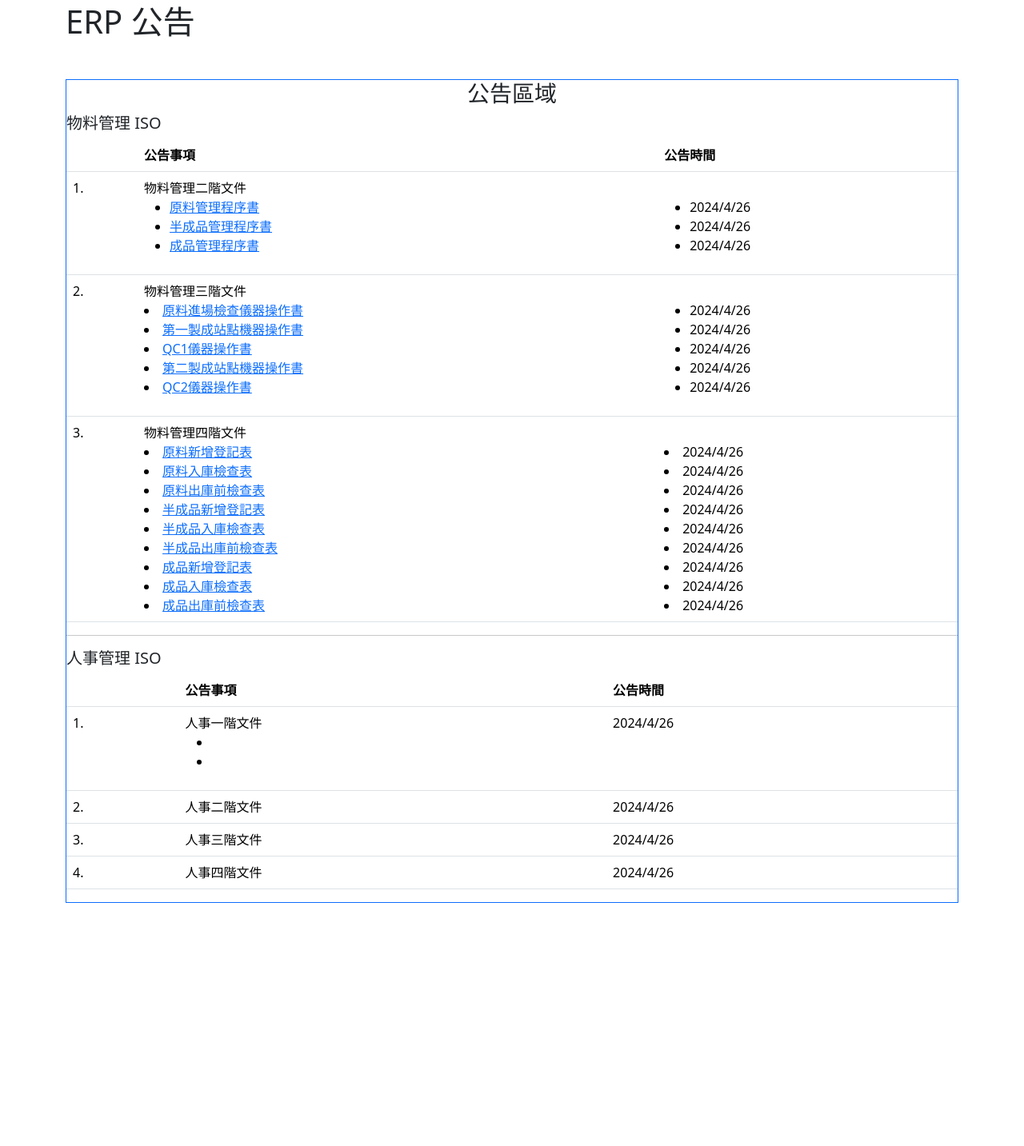
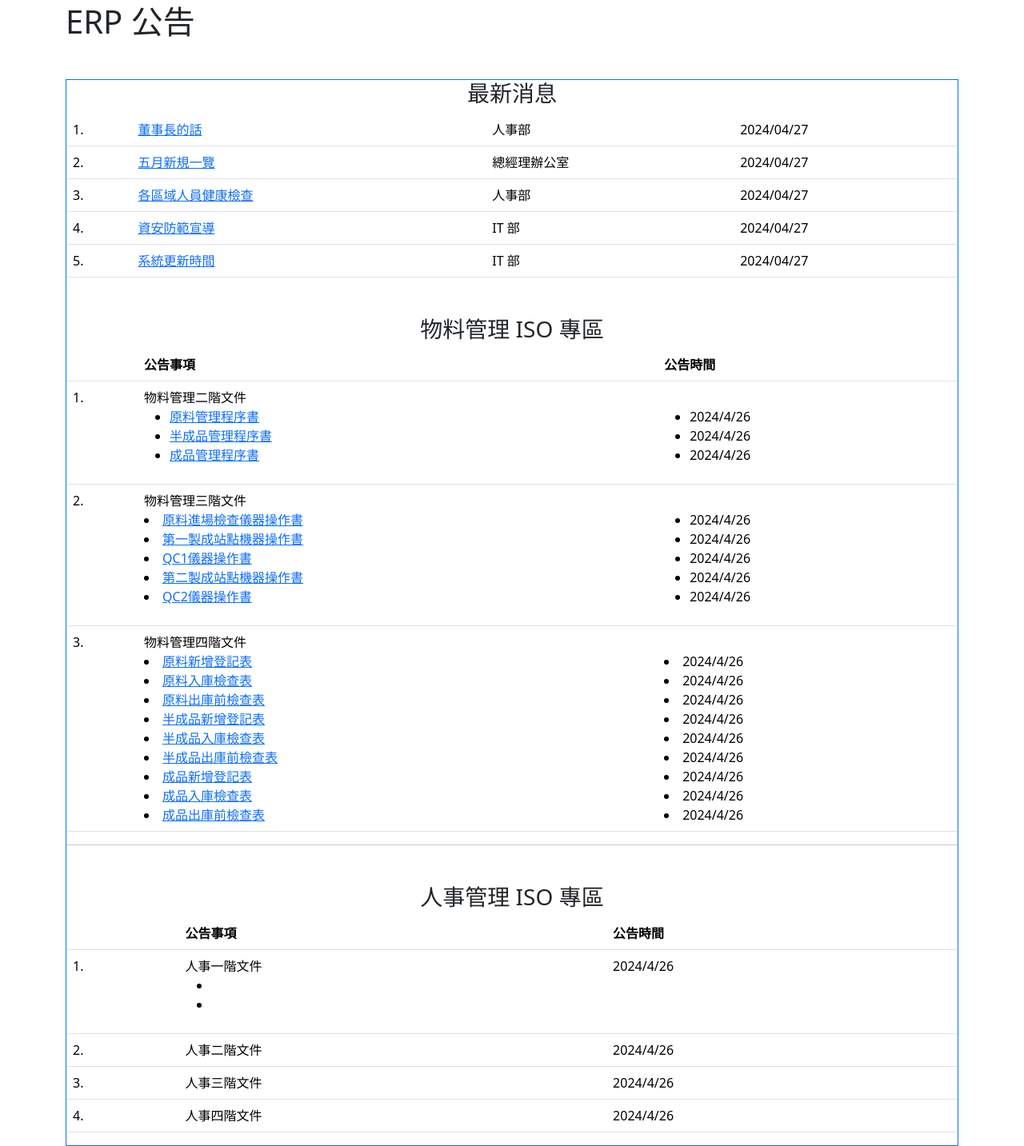
Before and after one commit to kinqston34/web_system2, a Django app: page / in a window 1280 px wide. Shown: the part 85-1518 px from the top of the page at 80% size. Before the commit the page ends 1214 px from the top, so only its background shows below. Run offline with Django 5.2, Linux system fonts and the light colour scheme; some libraries are stand-ins or nearby versions.

Commit message:
index 最新消息

```diff
--- a/templates/index.html
+++ b/templates/index.html
@@ -52,9 +52,43 @@
     <main class="container main">
         <h1>ERP 公告</h1>
         <div class="border border-primary mt-5">
-            <h3 class="text-center">公告區域</h3>
+            <h3 class="text-center">最新消息</h3>
             <section class="sec1">
-                <h5>物料管理 ISO</h5>
+                <table class="table">
+                    <tr>
+                        <td>1.</td>
+                        <td><a href="">董事長的話</a></td>
+                        <td>人事部</td>
+                        <td>2024/04/27</td>
+                    </tr>
+                    <tr>
+                        <td>2.</td>
+                        <td><a href="">五月新規一覽</a></td>
+                        <td>總經理辦公室</td>
+                        <td>2024/04/27</td>
+                    </tr>
+                    <tr>
+                        <td>3.</td>
+                        <td><a href="">各區域人員健康檢查</a></td>
+                        <td>人事部</td>
+                        <td>2024/04/27</td>
+                    </tr>
+                    <tr>
+                        <td>4.</td>
+                        <td><a href="">資安防範宣導</a></td>
+                        <td>IT 部</td>
+                        <td>2024/04/27</td>
+                    </tr>
+                    <tr>
+                        <td>5.</td>
+                        <td><a href="">系統更新時間</a></td>
+                        <td>IT 部</td>
+                        <td>2024/04/27</td>
+                    </tr>
+                </table>
+            </section>
+            <section class="sec2">
+                <h3 class="text-center mt-5">物料管理 ISO 專區</h3>
                 <table class="table">
                     <tr>
                         <th></th>
@@ -128,8 +162,8 @@
                 </table>
             </section>
             <hr>
-            <section class="sec2">
-                <h5>人事管理 ISO</h5>
+            <section class="sec3">
+                <h3 class="text-center mt-5">人事管理 ISO 專區</h3>
                 <table class="table">
                     <tr>
                         <th></th>
```
